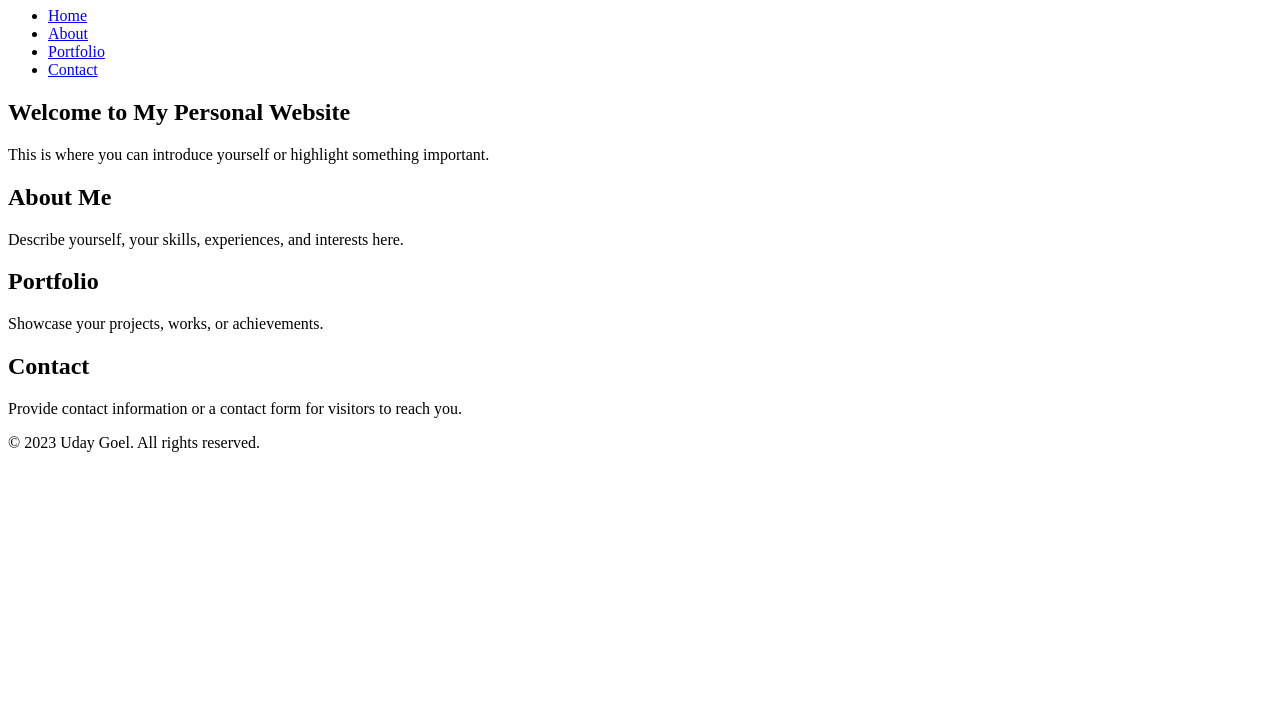
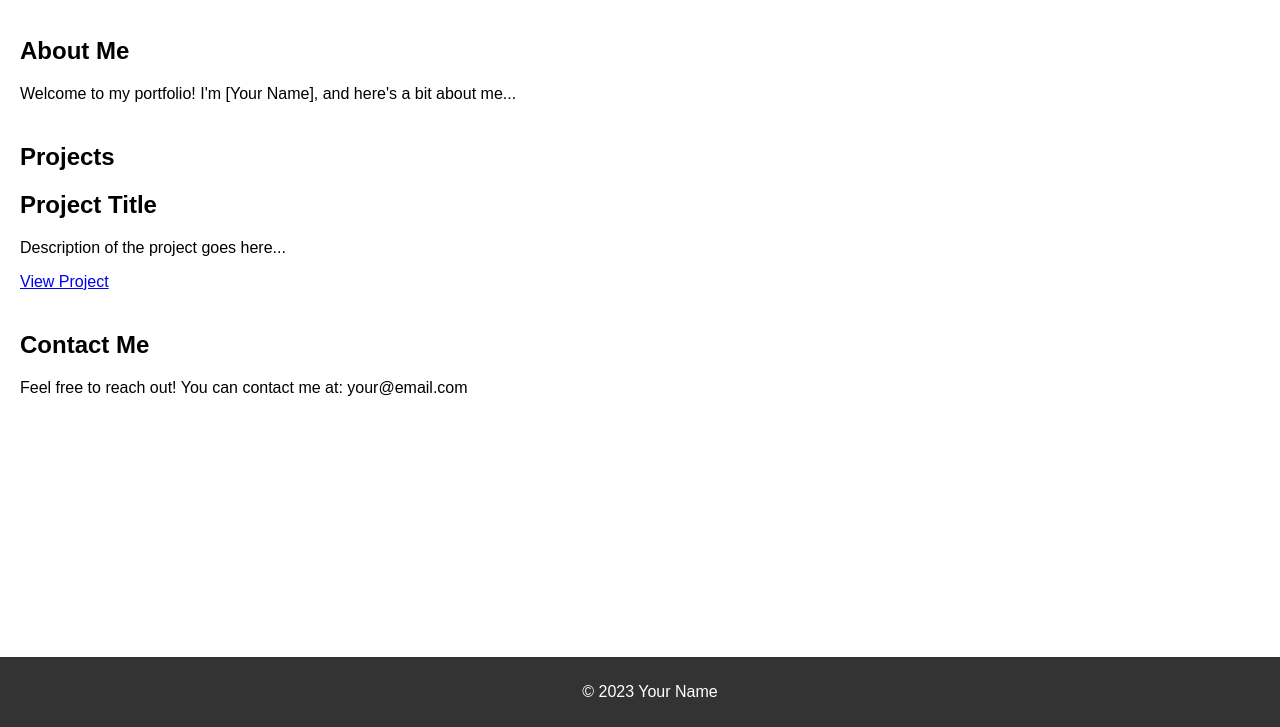
Before and after one commit to udaygoel295/udaygoel.github.io, a plain HTML site: page index.html in a window 1280 px wide. Shown: the part 73-800 px from the top of the page. Drawn offline with Linux system fonts and the light colour scheme.

Commit message:
Update index.html

```diff
--- a/index.html
+++ b/index.html
@@ -2,49 +2,53 @@
 <html lang="en">
 <head>
     <meta charset="UTF-8">
-    <meta name="viewport" content="width=device-width, initial-scale=1.0">
-    <title>Uday Goel - Personal Website</title>
-    <style>
-        /* Styles remain the same */
-    </style>
+    <title>Your Name - Portfolio</title>
+    <link rel="stylesheet" href="styles.css"> <!-- Link your CSS file -->
+    <!-- You can add other meta tags for SEO, viewport settings, etc. -->
 </head>
 <body>
+
     <header>
-        <h1>Uday Goel</h1>
         <nav>
             <ul>
-                <li><a href="#home">Home</a></li>
                 <li><a href="#about">About</a></li>
-                <li><a href="#portfolio">Portfolio</a></li>
+                <li><a href="#projects">Projects</a></li>
                 <li><a href="#contact">Contact</a></li>
+                <!-- Add more navigation links as needed -->
             </ul>
         </nav>
     </header>
 
     <main>
-        <section id="home">
-            <h2>Welcome to My Personal Website</h2>
-            <p>This is where you can introduce yourself or highlight something important.</p>
+
+        <section id="about">
+            <h1>About Me</h1>
+            <p>Welcome to my portfolio! I'm [Your Name], and here's a bit about me...</p>
+            <!-- Add your bio, skills, education, etc. -->
         </section>
 
-        <section id="about">
-            <h2>About Me</h2>
-            <p>Describe yourself, your skills, experiences, and interests here.</p>
-        </section>
-
-        <section id="portfolio">
-            <h2>Portfolio</h2>
-            <p>Showcase your projects, works, or achievements.</p>
+        <section id="projects">
+            <h1>Projects</h1>
+            <div class="project">
+                <h2>Project Title</h2>
+                <p>Description of the project goes here...</p>
+                <a href="#">View Project</a>
+                <!-- Add more projects with similar structure -->
+            </div>
         </section>
 
         <section id="contact">
-            <h2>Contact</h2>
-            <p>Provide contact information or a contact form for visitors to reach you.</p>
+            <h1>Contact Me</h1>
+            <p>Feel free to reach out! You can contact me at: your@email.com</p>
+            <!-- Add a contact form or other contact information -->
         </section>
+
     </main>
 
     <footer>
-        <p>&copy; 2023 Uday Goel. All rights reserved.</p>
+        <p>&copy; 2023 Your Name</p>
+        <!-- Add social media links, additional contact info, etc. -->
     </footer>
+
 </body>
 </html>
```
